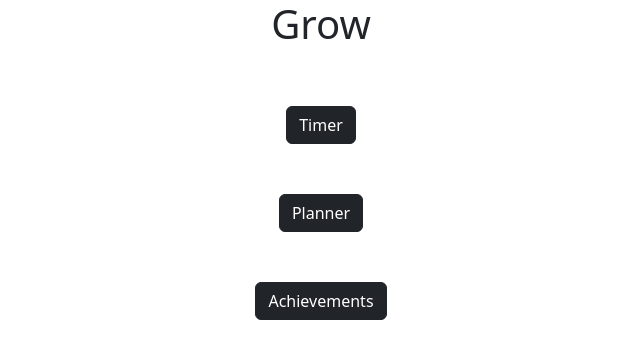
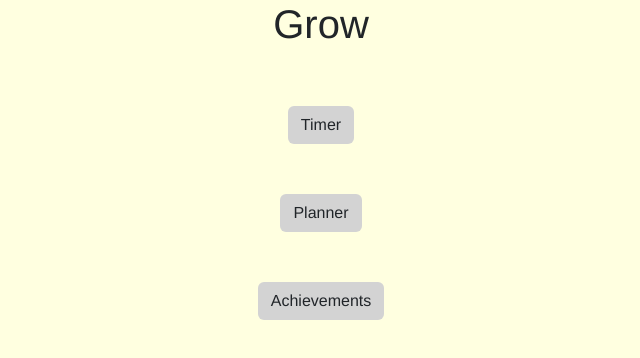
Before and after one commit to TempeHS/2024SDD-HSC-MajorProject-Amber.D, a plain HTML site: page index.html in a window 1280 px wide. Shown: the whole page, without its empty margins (319-959 px from the left). Drawn offline with nearby package versions, Linux system fonts and the light colour scheme.

Commit message:
Adding style to applications
- Adding style to background and buttons to Global Style
- Updating Agile Artifacts
- Updating index.html

Source Used:
https://www.w3schools.com/css/css3_buttons.asp
https://www.w3schools.com/howto/howto_css_round_buttons.asp
https://getbootstrap.com/docs/5.3/customize/css-variables/
https://www.w3schools.com/html/html_css.asp
https://www.w3schools.com/css/css_font.asp

```diff
--- a/globalStyle.css
+++ b/globalStyle.css
@@ -0,0 +1,13 @@
+body {
+    background-color: lightyellow;
+}
+.btn {
+    margin-top:50px;
+    font-family: Helvetica, sans-serif;
+    background-color: lightgrey;
+}
+
+h1 {
+    font-family: Helvetica, sans-serif;
+    font-size: 40px;
+}
--- a/index.html
+++ b/index.html
@@ -5,10 +5,7 @@
     <meta name="viewport" content="width=device-width, initial-scale=1">
     <title>Grow</title>
     <link href="https://cdn.jsdelivr.net/npm/bootstrap@5.3.2/dist/css/bootstrap.min.css" rel="stylesheet" integrity="sha384-T3c6CoIi6uLrA9TneNEoa7RxnatzjcDSCmG1MXxSR1GAsXEV/Dwwykc2MPK8M2HN" crossorigin="anonymous">
-    <link ref="stylesheet" href="globalStyle.css">
-    <style>
-      .btn {margin-top:50px;}
-    </style>
+    <link rel="stylesheet" href="globalStyle.css">
   </head>
   <body>
     <div class="container text-center">
@@ -19,13 +16,13 @@
           <div class="container text-center">
             <div class="row">
               <div class="col-12">
-              <button type="button" class="btn btn-dark">Timer</button>
+              <button type="button" class="btn">Timer</button>
             </div>
             <div class="col-12">
-              <button type="button" class="btn btn-dark">Planner</button>
+              <button type="button" class="btn">Planner</button>
             </div>
             <div class="col-12">
-              <button type="button" class="btn btn-dark">Achievements</button>
+              <button type="button" class="btn">Achievements</button>
             </div>
           </div>
           </div>
```
Also changed, not shown: AgileArtifacts.md (+3 -2 lines).
